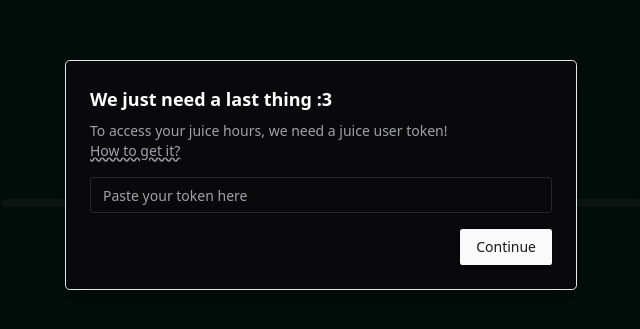
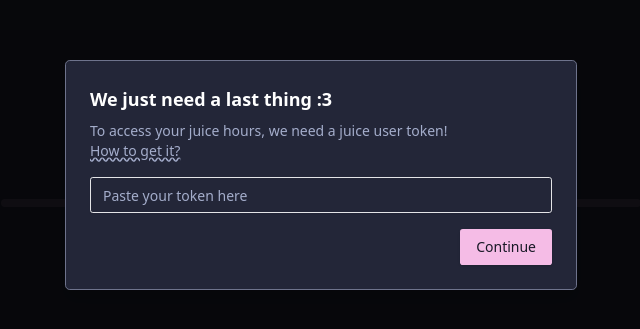
Before and after one commit to Cyteon/juice-status-website, a Next.js app: page /add in a window 1280 px wide. Shown: the part 225-554 px from the top of the page, without its empty margins (319-959 px from the left). Built offline with nearby package versions, Linux system fonts and the light colour scheme.

Commit message:
color redesign

```diff
--- a/app/globals.css
+++ b/app/globals.css
@@ -8,23 +8,23 @@ html {
 
 @layer base {
     :root {
-        --background: 0 0% 100%;
-        --foreground: 240 10% 3.9%;
-        --card: 0 0% 100%;
-        --card-foreground: 240 10% 3.9%;
+        --background: 232 23% 18%;
+        --foreground: 227 68% 88%;
+        --card: 233 23% 15%;
+        --card-foreground: 227 68% 88%;
         --popover: 0 0% 100%;
         --popover-foreground: 240 10% 3.9%;
-        --primary: 240 5.9% 10%;
-        --primary-foreground: 0 0% 98%;
+        --primary: 316 74% 85%;
+        --primary-foreground: 236 23% 12%;
         --secondary: 240 4.8% 95.9%;
         --secondary-foreground: 240 5.9% 10%;
         --muted: 240 4.8% 95.9%;
-        --muted-foreground: 240 3.8% 46.1%;
+        --muted-foreground: 227 27% 72%;
         --accent: 240 4.8% 95.9%;
         --accent-foreground: 240 5.9% 10%;
         --destructive: 0 84.2% 60.2%;
         --destructive-foreground: 0 0% 98%;
-        --border: 240 5.9% 90%;
+        --border: 230 12% 49%;
         --input: 240 5.9% 90%;
         --ring: 240 5.9% 10%;
         --radius: 0.3rem;
@@ -34,31 +34,4 @@ html {
         --chart-4: 43 74% 66%;
         --chart-5: 27 87% 67%;
     }
-
-    .dark {
-        --background: 240 10% 3.9%;
-        --foreground: 0 0% 98%;
-        --card: 240 10% 3.9%;
-        --card-foreground: 0 0% 98%;
-        --popover: 240 10% 3.9%;
-        --popover-foreground: 0 0% 98%;
-        --primary: 0 0% 98%;
-        --primary-foreground: 240 5.9% 10%;
-        --secondary: 240 3.7% 15.9%;
-        --secondary-foreground: 0 0% 98%;
-        --muted: 240 3.7% 15.9%;
-        --muted-foreground: 240 5% 64.9%;
-        --accent: 240 3.7% 15.9%;
-        --accent-foreground: 0 0% 98%;
-        --destructive: 0 62.8% 30.6%;
-        --destructive-foreground: 0 0% 98%;
-        --border: 240 3.7% 15.9%;
-        --input: 240 3.7% 15.9%;
-        --ring: 240 4.9% 83.9%;
-        --chart-1: 220 70% 50%;
-        --chart-2: 160 60% 45%;
-        --chart-3: 30 80% 55%;
-        --chart-4: 280 65% 60%;
-        --chart-5: 340 75% 55%;
-    }
 }
--- a/app/layout.tsx
+++ b/app/layout.tsx
@@ -24,8 +24,7 @@ export default function RootLayout({
   return (
     <html lang="en">
       <body
-        className={`${geistSans.variable} ${geistMono.variable} antialiased dark `}
-        style={{ backgroundColor: "#0a3d2a" }}
+        className={`${geistSans.variable} ${geistMono.variable} antialiased bg-background`}
       >
         {children}
       </body>
--- a/components/ui/alert-dialog.tsx
+++ b/components/ui/alert-dialog.tsx
@@ -36,7 +36,7 @@ const AlertDialogContent = React.forwardRef<
     <AlertDialogPrimitive.Content
       ref={ref}
       className={cn(
-        "fixed left-[50%] top-[50%] z-50 grid w-full max-w-lg translate-x-[-50%] translate-y-[-50%] gap-4 border bg-background p-6 shadow-lg duration-200 data-[state=open]:animate-in data-[state=closed]:animate-out data-[state=closed]:fade-out-0 data-[state=open]:fade-in-0 data-[state=closed]:zoom-out-95 data-[state=open]:zoom-in-95 data-[state=closed]:slide-out-to-left-1/2 data-[state=closed]:slide-out-to-top-[48%] data-[state=open]:slide-in-from-left-1/2 data-[state=open]:slide-in-from-top-[48%] sm:rounded-lg",
+        "fixed left-[50%] top-[50%] z-50 grid w-full max-w-lg translate-x-[-50%] translate-y-[-50%] gap-4 border border-border bg-background p-6 shadow-lg duration-200 data-[state=open]:animate-in data-[state=closed]:animate-out data-[state=closed]:fade-out-0 data-[state=open]:fade-in-0 data-[state=closed]:zoom-out-95 data-[state=open]:zoom-in-95 data-[state=closed]:slide-out-to-left-1/2 data-[state=closed]:slide-out-to-top-[48%] data-[state=open]:slide-in-from-left-1/2 data-[state=open]:slide-in-from-top-[48%] sm:rounded-lg",
         className
       )}
       {...props}
--- a/components/ui/card.tsx
+++ b/components/ui/card.tsx
@@ -9,7 +9,7 @@ const Card = React.forwardRef<
   <div
     ref={ref}
     className={cn(
-      "rounded-xl border bg-card text-card-foreground shadow",
+      "rounded-xl border border-border bg-card text-card-foreground shadow",
       className
     )}
     {...props}
```
Also changed, not shown: 1 other file (tests, documents, lock files or other folders).
